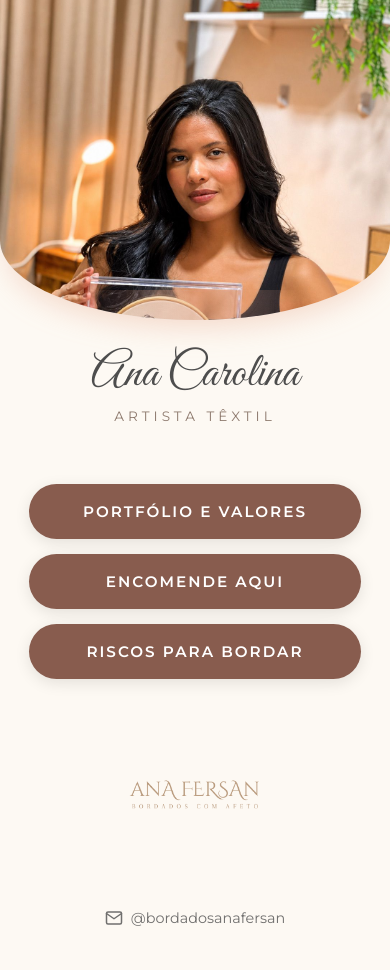
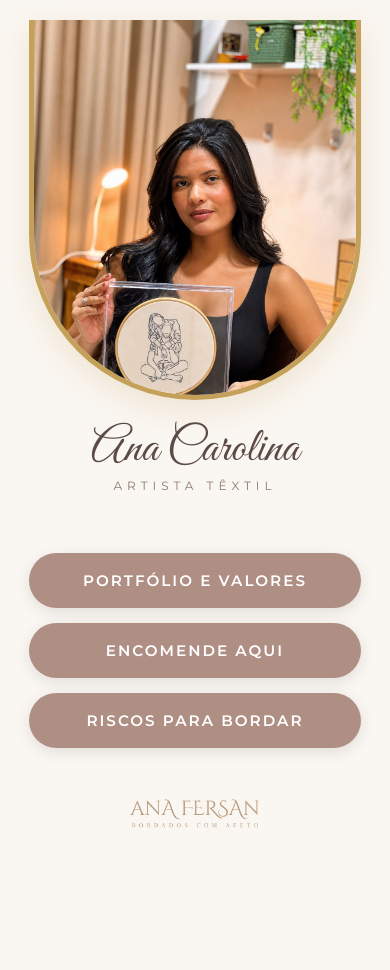
Before and after one commit to elevategerenciamento/linktree-bordado, a website built with Vite: page index.html in a window 390 px wide. After the commit the page ends 948 px from the top, so only its background shows below. Built offline with nearby package versions, Linux system fonts and the light colour scheme.

Commit message:
Melhoria no enquadramento da foto, arco dourado e ajustes de design conforme protótipo mobile

```diff
--- a/index.html
+++ b/index.html
@@ -35,16 +35,7 @@
             <img src="logo.png" alt="Logo Ana Carolina" class="logo">
         </div>
 
-        <!-- Rodapé com Link do Instagram -->
-        <footer class="footer">
-            <a href="https://instagram.com/bordadosanafersan" class="instagram-link" target="_blank">
-                <svg xmlns="http://www.w3.org/2000/svg" width="24" height="24" viewBox="0 0 24 24" fill="none" stroke="currentColor" stroke-width="2" stroke-linecap="round" stroke-linejoin="round">
-                    <path d="M4 4h16c1.1 0 2 .9 2 2v12c0 1.1-.9 2-2 2H4c-1.1 0-2-.9-2-2V6c0-1.1.9-2 2-2z"></path>
-                    <polyline points="22,6 12,13 2,6"></polyline>
-                </svg>
-                @bordadosanafersan
-            </a>
-        </footer>
+
     </div>
 </body>
 </html>
--- a/style.css
+++ b/style.css
@@ -1,12 +1,12 @@
 :root {
-    --bg-color: #FDF9F3;
-    --btn-color: #885c4e;
-    --btn-hover: #754d41;
-    --text-primary: #4D4D4D;
+    --bg-color: #FAF6F1;
+    --btn-color: #AF8E84;
+    --btn-hover: #9E7D73;
+    --text-primary: #5C4B44;
     --text-secondary: #8E7A6E;
     --font-script: 'Great Vibes', cursive;
     --font-sans: 'Montserrat', sans-serif;
-    --accent-glow: rgba(230, 159, 131, 0.4);
+    --accent-glow: rgba(175, 142, 132, 0.3);
 }
 
 * {
@@ -47,21 +47,24 @@ body {
 }
 
 .image-arch {
-    width: 100%;
-    height: 400px;
+    width: 82%; /* Largura reduzida para não encostar nas bordas */
+    height: 420px; /* Altura ajustada para equilibrar o enquadramento */
     position: relative;
     overflow: hidden;
-    border-bottom-left-radius: 50% 120px;
-    border-bottom-right-radius: 50% 120px;
-    margin-bottom: 30px;
-    box-shadow: 0 15px 30px -10px var(--accent-glow);
+    border-radius: 0 0 200px 200px; /* Arco mais definido e centralizado */
+    margin-bottom: 25px;
+    margin-top: 20px; /* Pequeno respiro no topo */
+    /* Borda dourada sofisticada */
+    border: 5px solid #C5A059;
+    border-top: none;
+    box-shadow: 0 10px 30px rgba(197, 160, 89, 0.2);
 }
 
 .image-arch img {
     width: 100%;
     height: 100%;
     object-fit: cover;
-    object-position: center 20%; /* Foca na parte superior da foto (rosto) */
+    object-position: center 0%; /* Foca do topo para baixo para mostrar o rosto e a obra */
     display: block;
 }
 
@@ -69,13 +72,13 @@ body {
 .image-arch::after {
     content: '';
     position: absolute;
-    bottom: -10px;
+    bottom: -5px;
     left: 50%;
     transform: translateX(-50%);
-    width: 90%;
-    height: 40px;
-    background: radial-gradient(circle, var(--accent-glow) 0%, transparent 70%);
-    z-index: 1;
+    width: 100%;
+    height: 60px;
+    background: radial-gradient(ellipse at bottom, rgba(197, 160, 89, 0.4) 0%, transparent 70%);
+    z-index: -1;
 }
 
 .name {
@@ -88,11 +91,12 @@ body {
 }
 
 .subtitle {
-    font-size: 0.85rem;
-    letter-spacing: 4px;
+    font-size: 0.75rem;
+    letter-spacing: 5px;
     color: var(--text-secondary);
     font-weight: 400;
     text-transform: uppercase;
+    margin-top: -5px;
 }
 
 .links {
@@ -129,7 +133,7 @@ body {
     width: 100%;
     display: flex;
     justify-content: center;
-    margin: 40px 0 20px;
+    margin: -10px 0 20px;
     padding: 0 20px;
 }
 
@@ -147,37 +151,13 @@ body {
     transform: scale(1.05);
 }
 
-.footer {
-    margin-top: auto;
-    padding: 20px 0 40px;
-}
 
-.instagram-link {
-    display: flex;
-    align-items: center;
-    gap: 8px;
-    color: var(--text-primary);
-    text-decoration: none;
-    font-size: 0.9rem;
-    font-weight: 400;
-    opacity: 0.8;
-    transition: opacity 0.3s ease;
-}
-
-.instagram-link:hover {
-    opacity: 1;
-}
-
-.instagram-link svg {
-    width: 18px;
-    height: 18px;
-}
 
 @media (max-width: 480px) {
     .image-arch {
-        height: 320px;
-        border-bottom-left-radius: 50% 80px;
-        border-bottom-right-radius: 50% 80px;
+        width: 85%;
+        height: 380px;
+        border-radius: 0 0 180px 180px;
     }
 
     .name {
```
